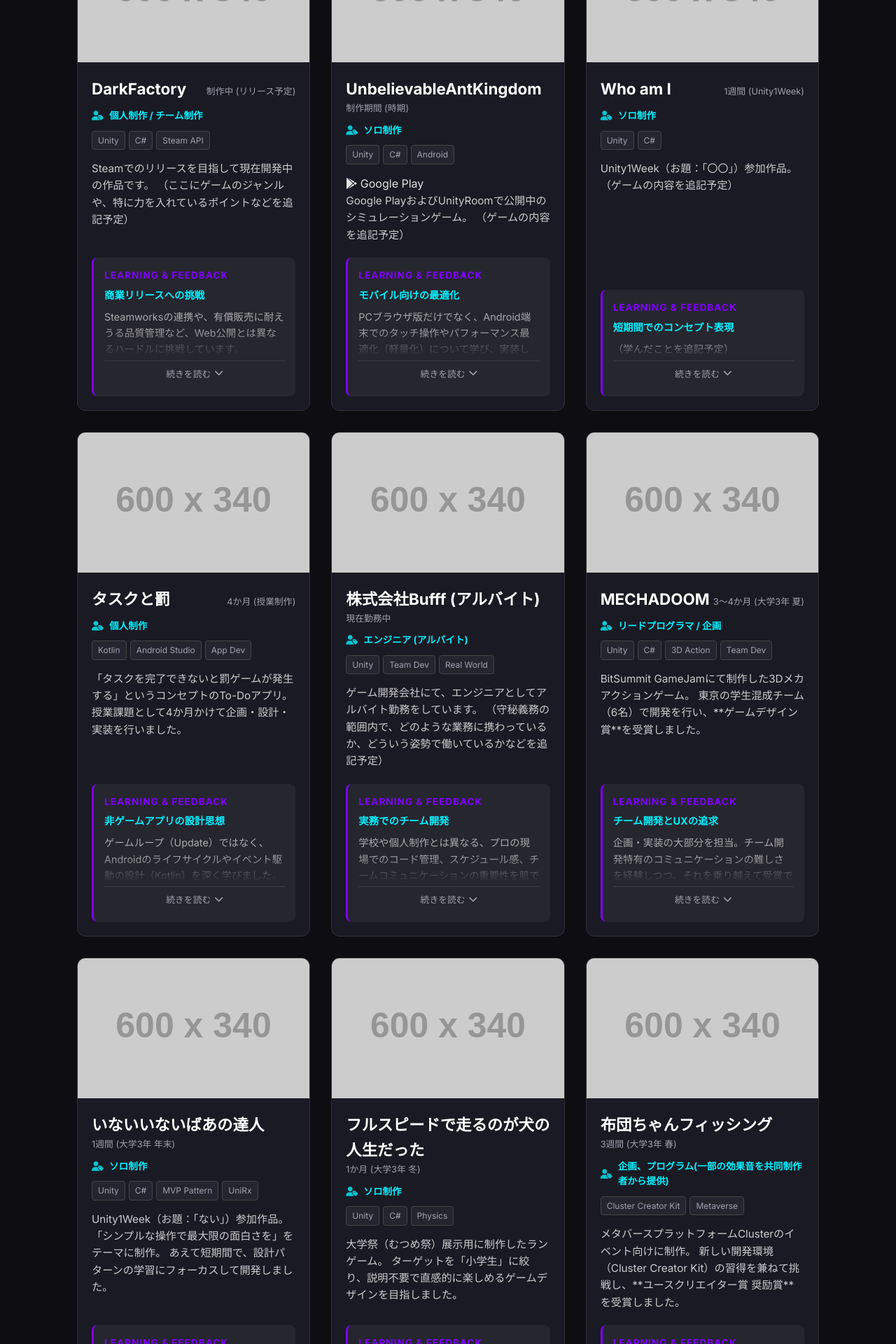
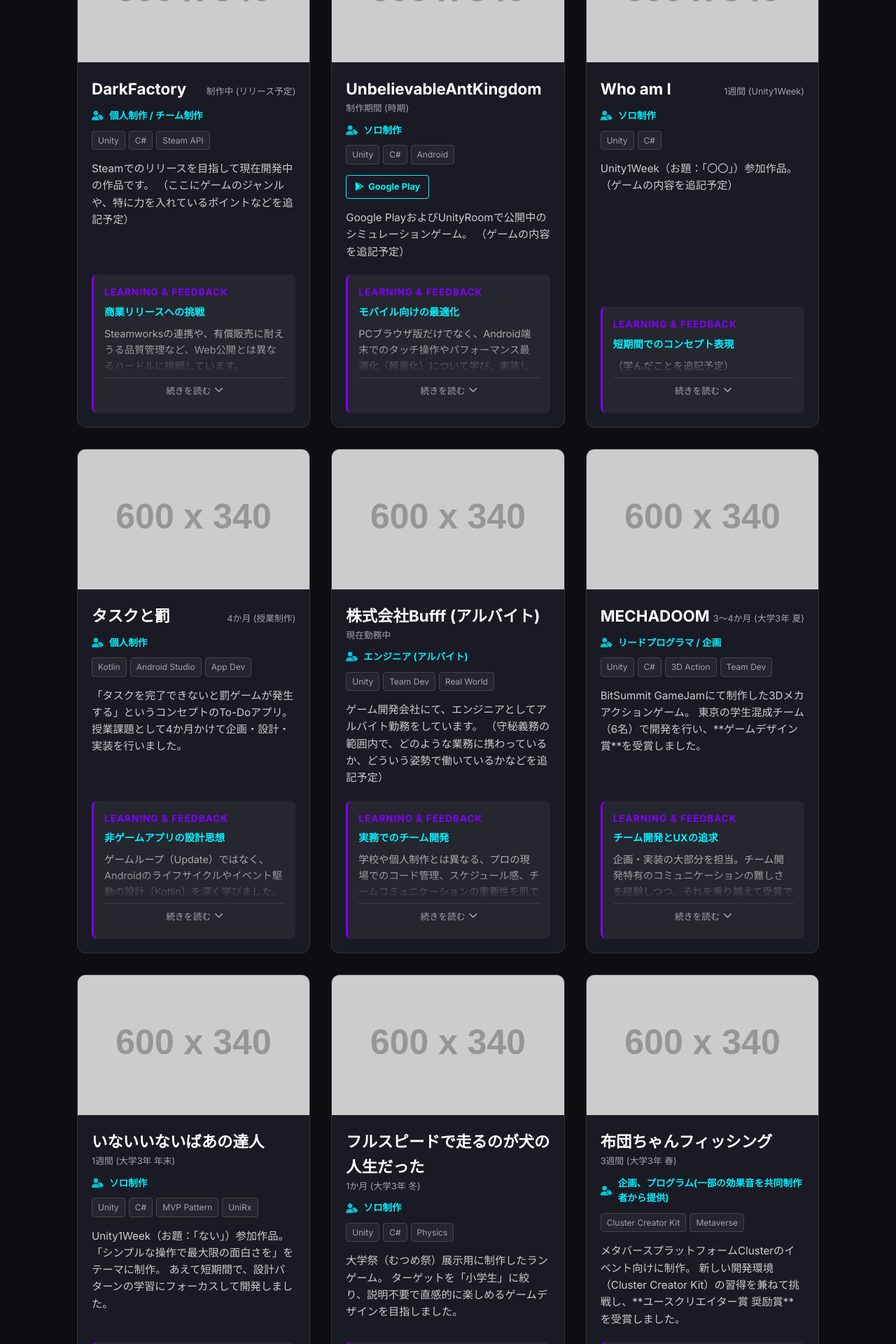
Before and after one commit to Sakai8121/Sakai8121.github.io, a Jekyll site: the page built from index.html, in a window 1280 px wide. Shown: the part 756-2676 px from the top of the page at 70% size. Built offline with Jekyll 4.4.1, drawn with Linux system fonts in a browser that asks for light colours.

Commit message:
Add styles for sub-links and sub-link buttons
Added styles for sub-links and buttons.

```diff
--- a/assets/css/style.css
+++ b/assets/css/style.css
@@ -338,3 +338,31 @@ footer {
     color: var(--accent-secondary);
     background-color: rgba(255, 255, 255, 0.05);
 }
+
+/* --- Sub Links (Google Play etc) --- */
+.sub-links {
+    display: flex;
+    flex-wrap: wrap;
+    gap: 10px;
+    margin-bottom: 15px;
+}
+
+.sub-link-btn {
+    display: inline-flex;
+    align-items: center;
+    gap: 6px;
+    background-color: transparent;
+    border: 1px solid var(--accent-secondary);
+    color: var(--accent-secondary);
+    padding: 6px 12px;
+    border-radius: 4px;
+    font-size: 0.8rem;
+    font-weight: bold;
+    transition: all 0.2s;
+}
+
+.sub-link-btn:hover {
+    background-color: var(--accent-secondary);
+    color: #000; /* 文字色を黒に反転 */
+    transform: translateY(-2px);
+}
```
